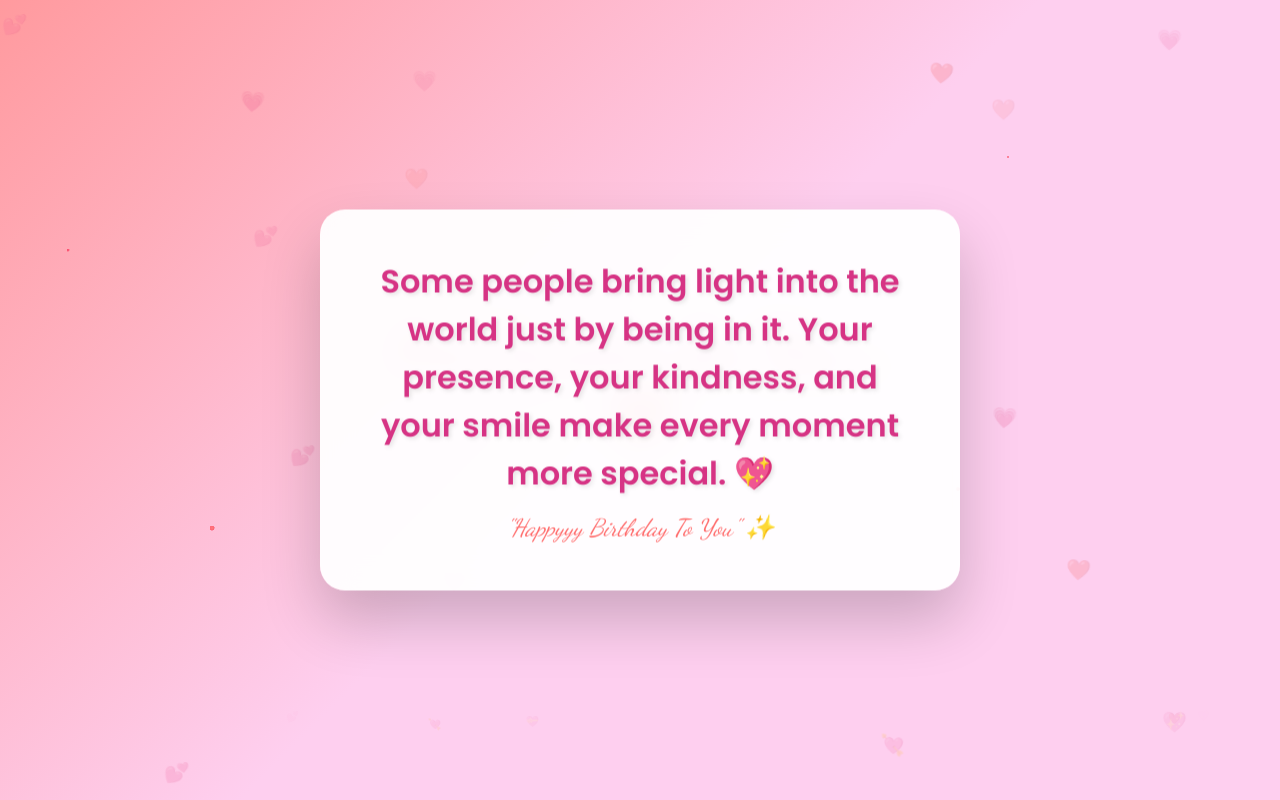
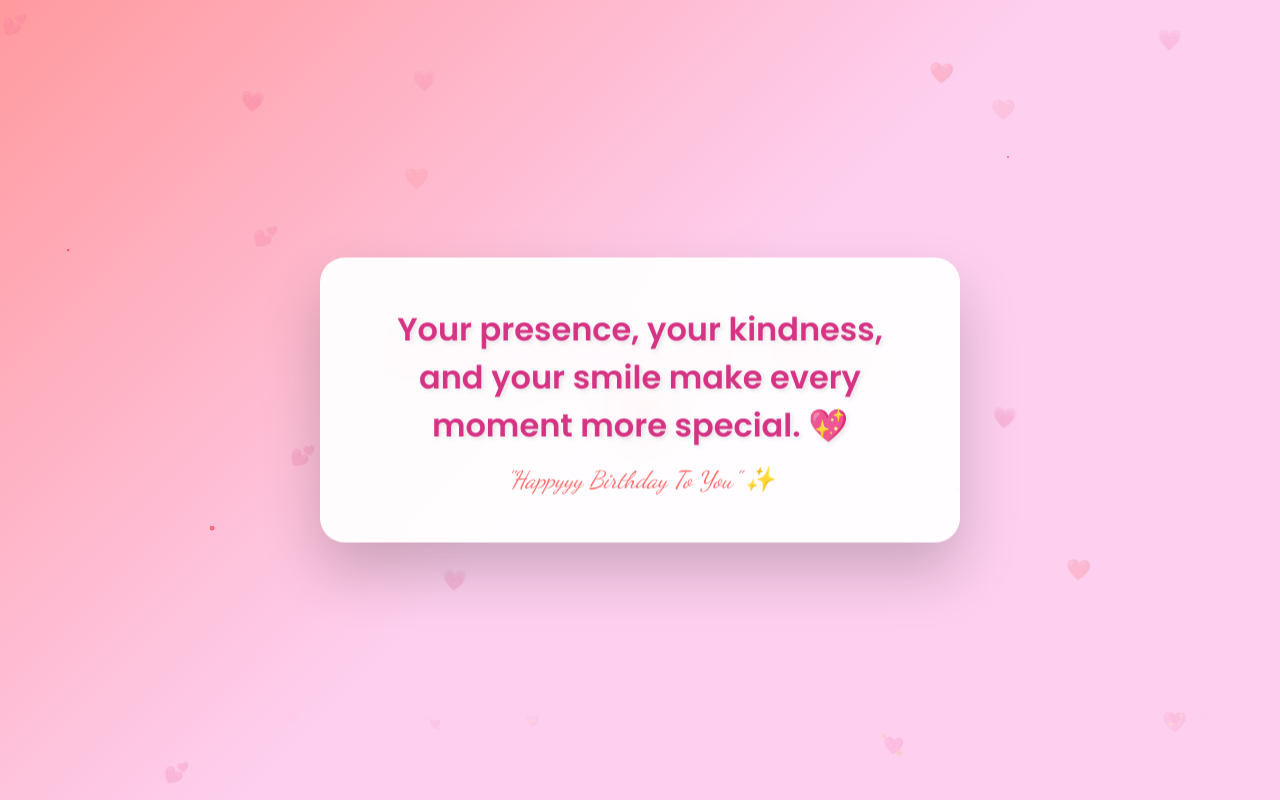
Before and after one commit to codingcreatively/her-birthday, a plain HTML site: page last.html in a window 1280 px wide. Both pictures are taken after a click on the button "✅ Yes, my love 😘". Drawn offline with Linux system fonts and the light colour scheme.

Commit message:
Update last.html

```diff
--- a/last.html
+++ b/last.html
@@ -357,7 +357,7 @@
     <!-- Success message -->
     <div class="success-message" id="successMessage">
         <div class="success-text">
-            Some people bring light into the world just by being in it. Your presence, your kindness, and your smile make every moment more special. 💖
+           Your presence, your kindness, and your smile make every moment more special. 💖
         </div>
         <div class="success-quote">
             "Happyyy Birthday To You" ✨
```
